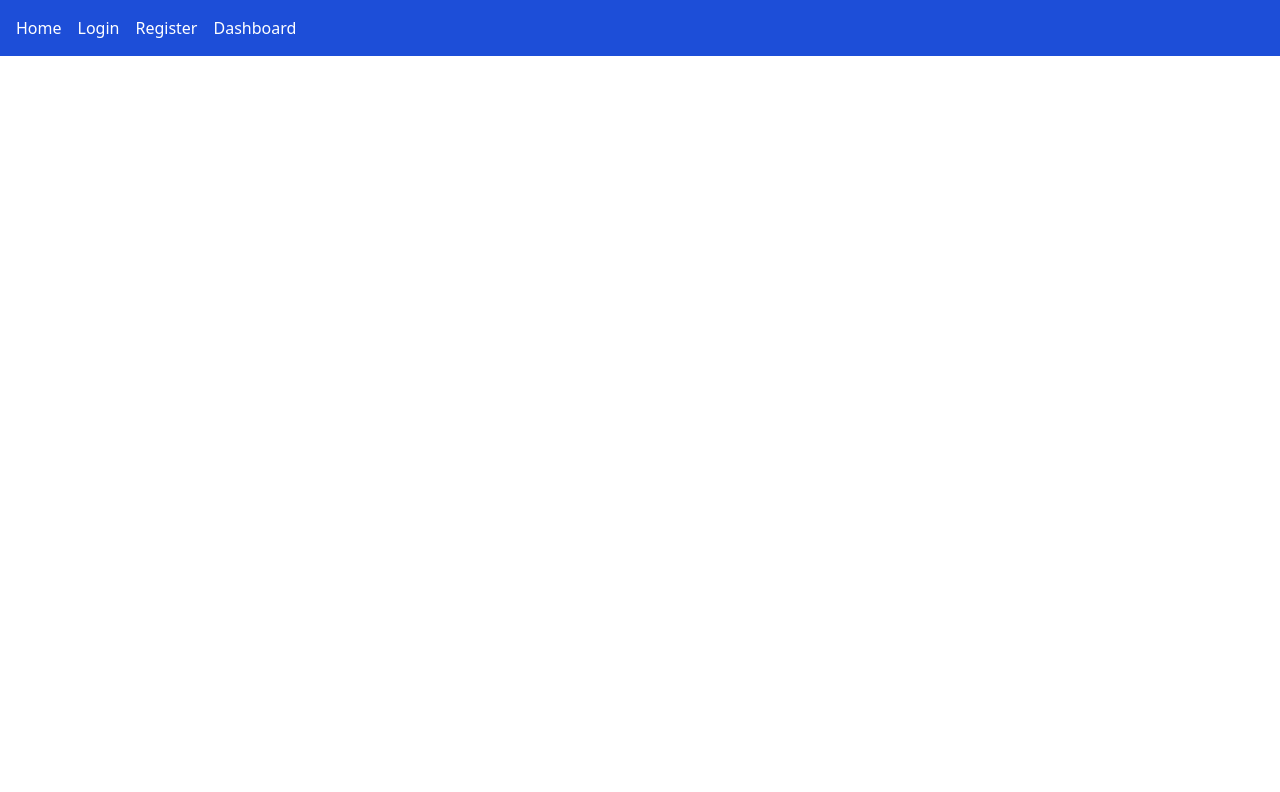
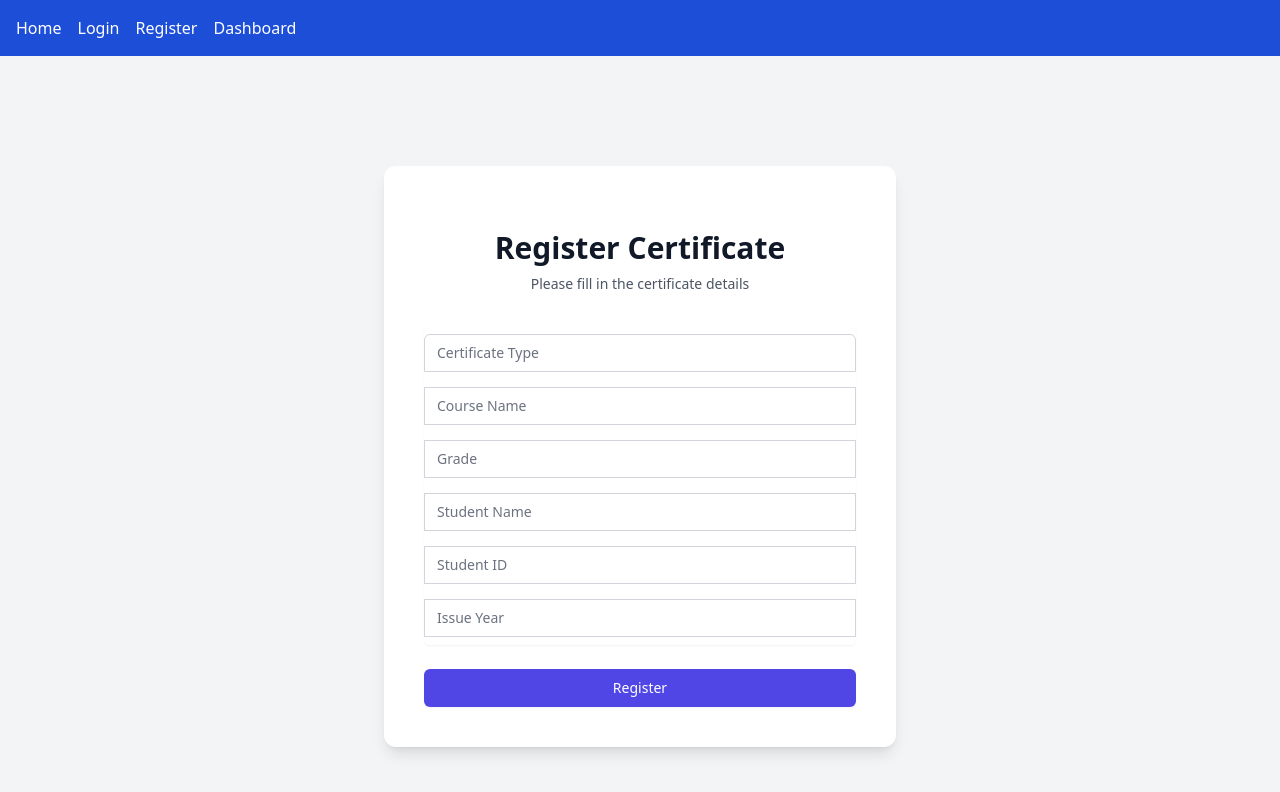
Before and after one commit to TikeMysonn/fyp-jan-19, a React (Create React App) app in the folder client/: page /certform in a window 1280 px wide. Shown: the top 792 px of the page. Built offline with nearby package versions, Linux system fonts and the light colour scheme.

Commit message:
create ui for cert register (CertForm.js)

```diff
--- a/client/src/App.js
+++ b/client/src/App.js
@@ -14,24 +14,24 @@
 
 //after implementing routing
 import React from "react";
-import { BrowserRouter as Router, Routes, Route } from "react-router-dom";
+import { BrowserRouter as Router, Route, Routes } from "react-router-dom";
 import LoginForm from "./components/LoginForm";
 import Navbar from "./components/Navbar";
 import RegisterForm from "./components/RegisterForm";
 import Dashboard from "./components/Dashboard";
+import CertForm from "./components/CertForm";
 
 const App = () => {
   return (
     <Router>
-      <div className="App">
       <Navbar />
       <Routes>
         <Route path="/login" element={<LoginForm />} />
         <Route path="/register" element={<RegisterForm />} />
         <Route path="/dashboard" element={<Dashboard />} />
+        <Route path="/certform" element={<CertForm />} />
         {/* Define other routes here as your app grows */}
       </Routes>
-      </div>
     </Router>
   );
 };
--- a/client/src/components/CertForm.js
+++ b/client/src/components/CertForm.js
@@ -0,0 +1,149 @@
+import React, { useState } from "react";
+import axios from "axios";
+
+function CertForm() {
+  const [certData, setCertData] = useState({
+    certType: "",
+    courseName: "",
+    grade: "",
+    studentName: "",
+    studentId: "",
+    issueYear: "",
+  });
+  const [message, setMessage] = useState("");
+
+  const handleChange = (e) => {
+    const { name, value } = e.target;
+    setCertData((prevState) => ({
+      ...prevState,
+      [name]: value,
+    }));
+  };
+
+  const handleSubmit = async (e) => {
+    e.preventDefault();
+    setMessage("");
+
+    try {
+      const response = await axios.post(
+        "http://localhost:3000/api/certs/certificates",
+        certData,
+        {
+          headers: {
+            Authorization: `Bearer ${localStorage.getItem("token")}`,
+          },
+        }
+      );
+      setMessage("Certificate registered successfully!");
+      console.log(response.data);
+    } catch (error) {
+      setMessage(
+        error.response?.data?.message || "Failed to register certificate."
+      );
+    }
+  };
+
+  return (
+    <div className="min-h-screen flex items-center justify-center bg-gray-100 px-6">
+      <div className="max-w-lg w-full space-y-8 p-10 bg-white shadow-lg rounded-xl">
+        <div>
+          <h2 className="mt-6 text-center text-3xl font-extrabold text-gray-900">
+            Register Certificate
+          </h2>
+          <p className="mt-2 text-center text-sm text-gray-600">
+            Please fill in the certificate details
+          </p>
+          {message && (
+            <div
+              className={`mt-2 text-center p-2 ${
+                message.includes("successfully")
+                  ? "text-green-700"
+                  : "text-red-700"
+              }`}
+            >
+              {message}
+            </div>
+          )}
+        </div>
+        <form className="mt-8 space-y-6" onSubmit={handleSubmit}>
+          <div className="rounded-md shadow-sm -space-y-px">
+            <div className="py-2">
+              <input
+                type="text"
+                name="certType"
+                placeholder="Certificate Type"
+                value={certData.certType}
+                onChange={handleChange}
+                required
+                className="appearance-none rounded-none relative block w-full px-3 py-2 border border-gray-300 placeholder-gray-500 text-gray-900 rounded-t-md focus:outline-none focus:ring-indigo-500 focus:border-indigo-500 focus:z-10 sm:text-sm"
+              />
+            </div>
+            <div className="py-2">
+              <input
+                type="text"
+                name="courseName"
+                placeholder="Course Name"
+                value={certData.courseName}
+                onChange={handleChange}
+                required
+                className="appearance-none rounded-none relative block w-full px-3 py-2 border border-gray-300 placeholder-gray-500 text-gray-900 focus:outline-none focus:ring-indigo-500 focus:border-indigo-500 focus:z-10 sm:text-sm"
+              />
+            </div>
+            <div className="py-2">
+              <input
+                type="text"
+                name="grade"
+                placeholder="Grade"
+                value={certData.grade}
+                onChange={handleChange}
+                required
+                className="appearance-none rounded-none relative block w-full px-3 py-2 border border-gray-300 placeholder-gray-500 text-gray-900 focus:outline-none focus:ring-indigo-500 focus:border-indigo-500 focus:z-10 sm:text-sm"
+              />
+            </div>
+            <div className="py-2">
+              <input
+                type="text"
+                name="studentName"
+                placeholder="Student Name"
+                value={certData.studentName}
+                onChange={handleChange}
+                required
+                className="appearance-none rounded-none relative block w-full px-3 py-2 border border-gray-300 placeholder-gray-500 text-gray-900 focus:outline-none focus:ring-indigo-500 focus:border-indigo-500 focus:z-10 sm:text-sm"
+              />
+            </div>
+            <div className="py-2">
+              <input
+                type="text"
+                name="studentId"
+                placeholder="Student ID"
+                value={certData.studentId}
+                onChange={handleChange}
+                required
+                className="appearance-none rounded-none relative block w-full px-3 py-2 border border-gray-300 placeholder-gray-500 text-gray-900 focus:outline-none focus:ring-indigo-500 focus:border-indigo-500 focus:z-10 sm:text-sm"
+              />
+            </div>
+            <div className="py-2">
+              <input
+                type="number"
+                name="issueYear"
+                placeholder="Issue Year"
+                value={certData.issueYear}
+                onChange={handleChange}
+                required
+                className="appearance-none rounded-none relative block w-full px-3 py-2 border border-gray-300 placeholder-gray-500 text-gray-900 focus:outline-none focus:ring-indigo-500 focus:border-indigo-500 focus:z-10 sm:text-sm"
+              />
+            </div>
+          </div>
+          <button
+            type="submit"
+            className="w-full flex justify-center py-2 px-4 border border-transparent rounded-md shadow-sm text-sm font-medium text-white bg-indigo-600 hover:bg-indigo-700 focus:outline-none focus:ring-2 focus:ring-offset-2 focus:ring-indigo-500"
+          >
+            Register
+          </button>
+        </form>
+      </div>
+    </div>
+  );
+}
+
+export default CertForm;
--- a/client/src/output.css
+++ b/client/src/output.css
@@ -569,6 +569,22 @@ video {
   }
 }
 
+.sr-only {
+  position: absolute;
+  width: 1px;
+  height: 1px;
+  padding: 0;
+  margin: -1px;
+  overflow: hidden;
+  clip: rect(0, 0, 0, 0);
+  white-space: nowrap;
+  border-width: 0;
+}
+
+.relative {
+  position: relative;
+}
+
 .order-2 {
   order: 2;
 }
@@ -602,6 +618,18 @@ video {
   margin-bottom: 1rem;
 }
 
+.mt-6 {
+  margin-top: 1.5rem;
+}
+
+.mt-8 {
+  margin-top: 2rem;
+}
+
+.mt-2 {
+  margin-top: 0.5rem;
+}
+
 .block {
   display: block;
 }
@@ -614,6 +642,10 @@ video {
   display: grid;
 }
 
+.hidden {
+  display: none;
+}
+
 .min-h-screen {
   min-height: 100vh;
 }
@@ -624,6 +656,15 @@ video {
 
 .max-w-md {
   max-width: 28rem;
+}
+
+.max-w-lg {
+  max-width: 32rem;
+}
+
+.appearance-none {
+  -webkit-appearance: none;
+          appearance: none;
 }
 
 .grid-cols-1 {
@@ -670,6 +711,18 @@ video {
   margin-bottom: calc(1.5rem * var(--tw-space-y-reverse));
 }
 
+.-space-y-px > :not([hidden]) ~ :not([hidden]) {
+  --tw-space-y-reverse: 0;
+  margin-top: calc(-1px * calc(1 - var(--tw-space-y-reverse)));
+  margin-bottom: calc(-1px * var(--tw-space-y-reverse));
+}
+
+.space-y-8 > :not([hidden]) ~ :not([hidden]) {
+  --tw-space-y-reverse: 0;
+  margin-top: calc(2rem * calc(1 - var(--tw-space-y-reverse)));
+  margin-bottom: calc(2rem * var(--tw-space-y-reverse));
+}
+
 .overflow-hidden {
   overflow: hidden;
 }
@@ -680,6 +733,19 @@ video {
 
 .rounded-md {
   border-radius: 0.375rem;
+}
+
+.rounded-none {
+  border-radius: 0px;
+}
+
+.rounded-xl {
+  border-radius: 0.75rem;
+}
+
+.rounded-t-md {
+  border-top-left-radius: 0.375rem;
+  border-top-right-radius: 0.375rem;
 }
 
 .border {
@@ -762,6 +828,14 @@ video {
   padding: 1.5rem;
 }
 
+.p-10 {
+  padding: 2.5rem;
+}
+
+.p-2 {
+  padding: 0.5rem;
+}
+
 .px-3 {
   padding-left: 0.75rem;
   padding-right: 0.75rem;
@@ -801,6 +875,11 @@ video {
   line-height: 1.75rem;
 }
 
+.text-3xl {
+  font-size: 1.875rem;
+  line-height: 2.25rem;
+}
+
 .font-bold {
   font-weight: 700;
 }
@@ -811,6 +890,10 @@ video {
 
 .font-semibold {
   font-weight: 600;
+}
+
+.font-extrabold {
+  font-weight: 800;
 }
 
 .text-gray-700 {
@@ -833,9 +916,29 @@ video {
   color: rgb(255 255 255 / var(--tw-text-opacity));
 }
 
+.text-gray-600 {
+  --tw-text-opacity: 1;
+  color: rgb(75 85 99 / var(--tw-text-opacity));
+}
+
+.text-green-700 {
+  --tw-text-opacity: 1;
+  color: rgb(21 128 61 / var(--tw-text-opacity));
+}
+
+.text-red-700 {
+  --tw-text-opacity: 1;
+  color: rgb(185 28 28 / var(--tw-text-opacity));
+}
+
 .placeholder-gray-400::placeholder {
   --tw-placeholder-opacity: 1;
   color: rgb(156 163 175 / var(--tw-placeholder-opacity));
+}
+
+.placeholder-gray-500::placeholder {
+  --tw-placeholder-opacity: 1;
+  color: rgb(107 114 128 / var(--tw-placeholder-opacity));
 }
 
 .shadow-md {
@@ -856,6 +959,12 @@ video {
   box-shadow: var(--tw-ring-offset-shadow, 0 0 #0000), var(--tw-ring-shadow, 0 0 #0000), var(--tw-shadow);
 }
 
+.shadow-lg {
+  --tw-shadow: 0 10px 15px -3px rgb(0 0 0 / 0.1), 0 4px 6px -4px rgb(0 0 0 / 0.1);
+  --tw-shadow-colored: 0 10px 15px -3px var(--tw-shadow-color), 0 4px 6px -4px var(--tw-shadow-color);
+  box-shadow: var(--tw-ring-offset-shadow, 0 0 #0000), var(--tw-ring-shadow, 0 0 #0000), var(--tw-shadow);
+}
+
 .hover\:bg-indigo-700:hover {
   --tw-bg-opacity: 1;
   background-color: rgb(67 56 202 / var(--tw-bg-opacity));
@@ -864,6 +973,10 @@ video {
 .hover\:text-gray-300:hover {
   --tw-text-opacity: 1;
   color: rgb(209 213 219 / var(--tw-text-opacity));
+}
+
+.focus\:z-10:focus {
+  z-index: 10;
 }
 
 .focus\:border-indigo-500:focus {
@@ -906,6 +1019,11 @@ video {
   .sm\:rounded-lg {
     border-radius: 0.5rem;
   }
+
+  .sm\:text-sm {
+    font-size: 0.875rem;
+    line-height: 1.25rem;
+  }
 }
 
 @media (min-width: 768px) {
```
Also changed, not shown: client/src/components/Dashboard.js (+11 -31 lines). Lines whose indentation alone changed are shown as unchanged.
